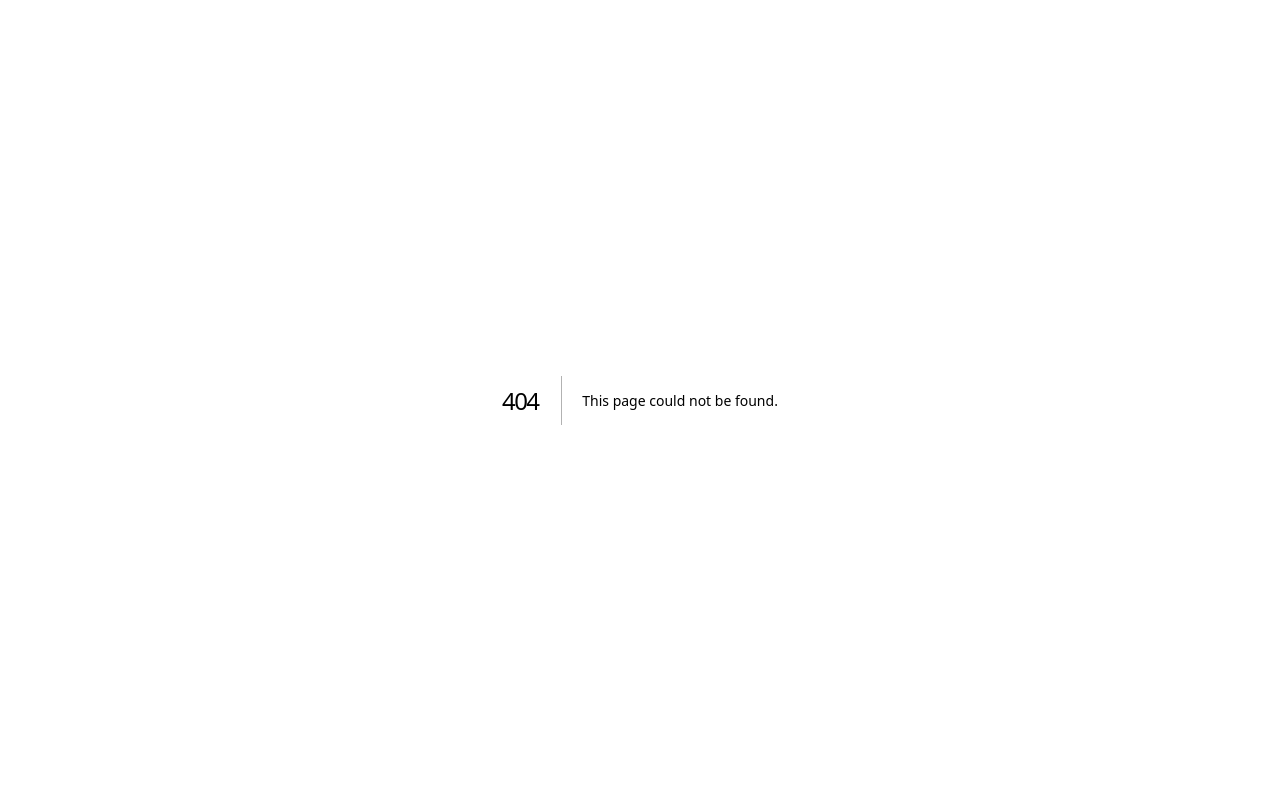
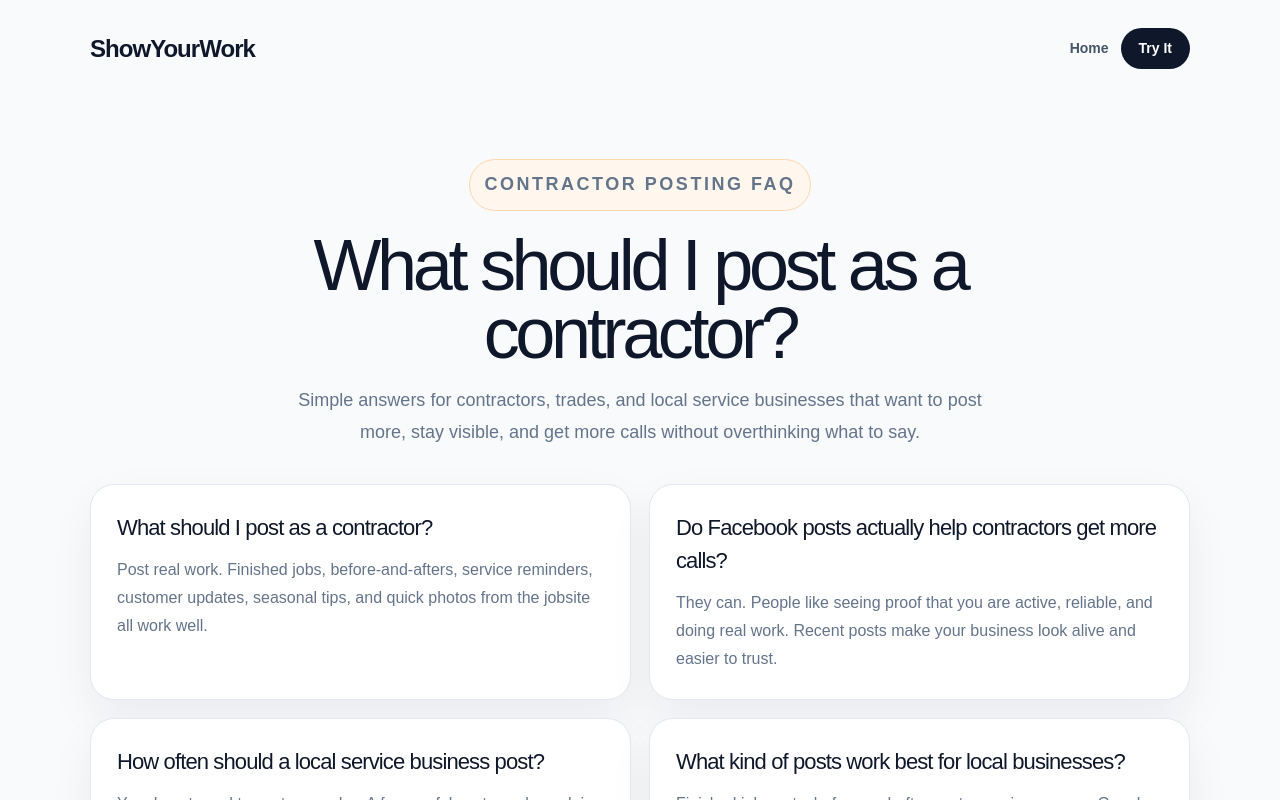
Before and after one commit to altifygenerator-ai/workpost, a Next.js app: page /faq in a window 1280 px wide. Before the commit this address had no page. Shown: the top 800 px of the page. Built offline with nearby package versions, Linux system fonts and the light colour scheme.

Commit message:
cleaned and finished added faq page

```diff
--- /dev/null
+++ b/app/faq/page.tsx
@@ -0,0 +1,88 @@
+import Link from "next/link";
+
+export const metadata = {
+  title: "What Should I Post as a Contractor? | ShowYourWork",
+  description:
+    "Simple answers for contractors and local service businesses on what to post, how often to post, and how to turn daily work into posts that get more calls.",
+};
+
+const faqs = [
+  {
+    q: "What should I post as a contractor?",
+    a: "Post real work. Finished jobs, before-and-afters, service reminders, customer updates, seasonal tips, and quick photos from the jobsite all work well.",
+  },
+  {
+    q: "Do Facebook posts actually help contractors get more calls?",
+    a: "They can. People like seeing proof that you are active, reliable, and doing real work. Recent posts make your business look alive and easier to trust.",
+  },
+  {
+    q: "How often should a local service business post?",
+    a: "You do not need to post every day. A few useful posts each week is usually better than posting random filler.",
+  },
+  {
+    q: "What kind of posts work best for local businesses?",
+    a: "Finished job posts, before-and-after posts, service promos, Google Business updates, and short local ads are all strong options.",
+  },
+  {
+    q: "What do I type into ShowYourWork?",
+    a: "Just type what happened like you would tell someone in person. For example, finished a driveway, repaired a roof, or cleaned up a yard.",
+  },
+  {
+    q: "Will the posts sound fake?",
+    a: "No. The goal is simple, local, natural wording that sounds like a real business owner.",
+  },
+  {
+    q: "Can I use this for Google Business Profile posts?",
+    a: "Yes. You can use it for short Google updates, Facebook posts, service reminders, and simple promos.",
+  },
+  {
+    q: "Is this only for contractors?",
+    a: "No. It works for roofers, gravel companies, landscapers, HVAC techs, remodelers, cleaners, mechanics, and most local service businesses.",
+  },
+];
+
+export default function FAQPage() {
+  return (
+    <main className="faqShell">
+      <nav className="faqNav">
+        <Link href="/" className="faqLogo">
+          ShowYourWork
+        </Link>
+
+        <div className="faqNavActions">
+          <Link href="/" className="faqNavLink">
+            Home
+          </Link>
+          <Link href="/#builder" className="faqNavBtn">
+            Try It
+          </Link>
+        </div>
+      </nav>
+
+      <section className="faqHeader">
+        <p className="faqKicker">Contractor Posting FAQ</p>
+        <h1>What should I post as a contractor?</h1>
+        <p>
+          Simple answers for contractors, trades, and local service businesses
+          that want to post more, stay visible, and get more calls without
+          overthinking what to say.
+        </p>
+      </section>
+
+      <section className="faqGrid">
+        {faqs.map((item) => (
+          <article className="faqCard" key={item.q}>
+            <h2>{item.q}</h2>
+            <p>{item.a}</p>
+          </article>
+        ))}
+      </section>
+
+      <section className="faqCTA">
+        <h2>Ready to turn your work into a post?</h2>
+        <p>Type what you did today and get a post ready to copy and use.</p>
+        <Link href="/#builder">Try ShowYourWork</Link>
+      </section>
+    </main>
+  );
+}
--- a/app/globals.css
+++ b/app/globals.css
@@ -29,8 +29,8 @@ body {
 }
 
 a {
+  text-decoration: none;
   color: inherit;
-  text-decoration: none;
 }
 
 button,
@@ -40,13 +40,7 @@ select {
   font: inherit;
 }
 
-.hero {
-  min-height: 100vh;
-  padding: 28px 24px 80px;
-  background:
-    radial-gradient(circle at top right, rgba(234, 88, 12, 0.26), transparent 36%),
-    linear-gradient(135deg, #0f172a 0%, #111827 50%, #020617 100%);
-}
+/* NAV */
 
 .nav {
   max-width: 1180px;
@@ -54,6 +48,23 @@ select {
   display: flex;
   align-items: center;
   justify-content: space-between;
+}
+
+.navActions {
+  display: flex;
+  align-items: center;
+  gap: 12px;
+}
+
+.navLink {
+  color: #cbd5e1;
+  font-weight: 800;
+  font-size: 14px;
+  padding: 10px 12px;
+}
+
+.navLink:hover {
+  color: white;
 }
 
 .logo {
@@ -71,10 +82,20 @@ select {
   font-size: 14px;
 }
 
+/* HERO */
+
+.hero {
+  min-height: 100vh;
+  padding: 28px 24px 80px;
+  background:
+    radial-gradient(circle at top right, rgba(234, 88, 12, 0.26), transparent 36%),
+    linear-gradient(135deg, #0f172a 0%, #111827 50%, #020617 100%);
+}
+
 .heroGrid {
   max-width: 1180px;
   margin: 0 auto;
-  padding-top: 110px;
+  padding-top: 100px;
   display: grid;
   grid-template-columns: 1fr 460px;
   gap: 60px;
@@ -102,29 +123,29 @@ select {
 
 h1 {
   max-width: 800px;
-  margin: 22px 0 0;
-  font-size: clamp(48px, 7vw, 86px);
-  line-height: 0.96;
-  letter-spacing: -0.07em;
+  margin: 20px 0 0;
+  font-size: clamp(48px, 7vw, 82px);
+  line-height: 0.95;
+  letter-spacing: -0.06em;
 }
 
 .heroText {
   max-width: 660px;
   color: #cbd5e1;
-  font-size: 19px;
+  font-size: 18px;
   line-height: 1.8;
-  margin-top: 26px;
+  margin-top: 24px;
 }
 
 .heroTags {
   display: flex;
   flex-wrap: wrap;
   gap: 10px;
-  margin-top: 32px;
+  margin-top: 28px;
 }
 
 .heroTags span {
-  background: rgba(255, 255, 255, 0.09);
+  background: rgba(255, 255, 255, 0.08);
   border: 1px solid rgba(255, 255, 255, 0.1);
   padding: 10px 14px;
   border-radius: 999px;
@@ -133,29 +154,30 @@ h1 {
   font-weight: 700;
 }
 
+/* PREVIEW */
+
 .previewCard {
-  background: rgba(255, 255, 255, 0.09);
-  border: 1px solid rgba(255, 255, 255, 0.14);
-  border-radius: 28px;
+  background: rgba(255, 255, 255, 0.08);
+  border: 1px solid rgba(255, 255, 255, 0.12);
+  border-radius: 26px;
   padding: 18px;
-  box-shadow: 0 25px 80px rgba(0, 0, 0, 0.28);
-  backdrop-filter: blur(14px);
+  box-shadow: 0 25px 70px rgba(0, 0, 0, 0.3);
+  backdrop-filter: blur(12px);
 }
 
 .previewLabel {
-  margin: 0 0 10px;
+  margin-bottom: 10px;
   color: #fed7aa;
-  font-size: 13px;
+  font-size: 12px;
   font-weight: 900;
   text-transform: uppercase;
-  letter-spacing: 0.14em;
 }
 
 .previewInput,
 .previewOutput {
-  border-radius: 20px;
-  padding: 18px;
-  font-size: 15px;
+  border-radius: 18px;
+  padding: 16px;
+  font-size: 14px;
   line-height: 1.7;
 }
 
@@ -165,35 +187,34 @@ h1 {
 }
 
 .previewOutput {
-  margin-top: 14px;
+  margin-top: 12px;
   background: #020617;
   color: #f8fafc;
-  border: 1px solid rgba(255, 255, 255, 0.1);
 }
+
+/* BUILDER */
 
 .builderSection {
   background: var(--light);
   color: #0f172a;
-  padding: 90px 24px;
+  padding: 80px 24px;
 }
 
 .sectionIntro {
   max-width: 1180px;
-  margin: 0 auto 34px;
+  margin: 0 auto 32px;
 }
 
 .sectionIntro h2 {
-  max-width: 780px;
-  margin: 18px 0 12px;
-  font-size: clamp(36px, 5vw, 58px);
+  max-width: 720px;
+  margin: 16px 0;
+  font-size: clamp(36px, 5vw, 54px);
   line-height: 1;
-  letter-spacing: -0.05em;
 }
 
 .sectionIntro p {
-  max-width: 680px;
+  max-width: 640px;
   color: var(--muted);
-  font-size: 18px;
   line-height: 1.7;
 }
 
@@ -207,9 +228,9 @@ h1 {
 
 .inputPanel,
 .outputPanel {
-  border-radius: 28px;
-  padding: 24px;
-  box-shadow: 0 24px 70px rgba(15, 23, 42, 0.12);
+  border-radius: 26px;
+  padding: 22px;
+  box-shadow: 0 20px 60px rgba(15, 23, 42, 0.12);
 }
 
 .inputPanel {
@@ -220,33 +241,23 @@ h1 {
 .outputPanel {
   background: #020617;
   color: white;
-  border: 1px solid #020617;
 }
 
-.paidBadge {
-  display: inline-flex;
-  background: var(--green-bg);
-  color: var(--green-text);
-  padding: 7px 12px;
-  border-radius: 999px;
-  font-size: 13px;
-  font-weight: 900;
-  margin-bottom: 18px;
-}
+/* FORM */
 
 .fieldGrid {
   display: grid;
   grid-template-columns: 1fr 1fr;
-  gap: 14px;
-  margin-bottom: 14px;
+  gap: 12px;
+  margin-bottom: 12px;
 }
 
 label {
   display: block;
-  color: #334155;
   font-size: 14px;
   font-weight: 900;
-  margin-bottom: 8px;
+  margin-bottom: 6px;
+  color: #334155;
 }
 
 input,
@@ -255,165 +266,138 @@ textarea {
   width: 100%;
   border: 1px solid var(--line);
   background: #f8fafc;
-  color: #0f172a;
-  border-radius: 14px;
-  padding: 13px 14px;
+  border-radius: 12px;
+  padding: 12px;
   outline: none;
 }
 
-input:focus,
-select:focus,
-textarea:focus {
-  border-color: var(--orange);
-  background: white;
-}
-
 textarea {
-  min-height: 230px;
+  min-height: 200px;
   resize: vertical;
-  line-height: 1.7;
 }
 
 .smallRow {
-  margin-top: 8px;
   display: flex;
   justify-content: space-between;
-  gap: 12px;
+  margin-top: 6px;
+  font-size: 12px;
   color: var(--muted);
-  font-size: 13px;
 }
+
+/* BUTTON */
 
 .mainBtn {
   width: 100%;
-  margin-top: 18px;
-  border: 0;
+  margin-top: 16px;
   background: var(--orange);
   color: white;
-  padding: 16px 20px;
-  border-radius: 16px;
-  font-weight: 950;
+  padding: 14px;
+  border-radius: 14px;
+  font-weight: 900;
+  border: none;
   cursor: pointer;
-  box-shadow: 0 14px 30px rgba(234, 88, 12, 0.26);
 }
 
 .mainBtn:hover {
   background: var(--orange-dark);
 }
 
-.mainBtn:disabled {
-  opacity: 0.65;
-  cursor: not-allowed;
+/* OUTPUT */
+
+.outputPanel {
+  background: #020617;
+  color: white;
+  border-radius: 26px;
+  padding: 24px;
+  box-shadow: 0 20px 60px rgba(15, 23, 42, 0.12);
 }
 
-.unlockBox,
-.paywall {
-  margin-top: 18px;
-  border-radius: 18px;
-  background: #fff7ed;
-  border: 1px solid #fed7aa;
-  padding: 16px;
-  text-align: center;
+.outputTop {
+  display: flex;
+  align-items: center;
+  justify-content: space-between;
+  gap: 16px;
+  margin-bottom: 18px;
 }
 
-.unlockBox p,
-.paywall p {
-  margin: 0 0 12px;
-  color: #9a3412;
-  font-weight: 700;
+.outputTop p {
+  margin: 0 0 4px;
+  color: #fed7aa;
+  font-size: 12px;
+  font-weight: 900;
+  text-transform: uppercase;
+  letter-spacing: 0.12em;
 }
 
-.unlockBox button,
-.paywall button {
-  border: 0;
-  background: #0f172a;
+.outputTop h3 {
+  margin: 0;
   color: white;
-  padding: 11px 16px;
-  border-radius: 12px;
+  font-size: 24px;
+  line-height: 1.1;
+  letter-spacing: -0.04em;
+}
+
+.copyBtn {
+  border: 1px solid rgba(255, 255, 255, 0.18);
+  background: white;
+  color: #020617;
+  padding: 10px 16px;
+  border-radius: 999px;
+  font-size: 14px;
   font-weight: 900;
   cursor: pointer;
 }
 
-.paywall h3 {
-  margin: 0 0 8px;
-}
-
-.outputTop {
-  display: flex;
-  justify-content: space-between;
-  gap: 16px;
-  align-items: start;
-  margin-bottom: 16px;
-}
-
-.outputTop p {
-  margin: 0;
-  color: #fed7aa;
-  font-size: 13px;
-  font-weight: 900;
-  text-transform: uppercase;
-  letter-spacing: 0.14em;
-}
-
-.outputTop h3 {
-  margin: 6px 0 0;
-  font-size: 28px;
-  letter-spacing: -0.04em;
-}
-
-.outputTop button {
-  border: 0;
-  background: white;
-  color: #0f172a;
-  padding: 10px 16px;
-  border-radius: 999px;
-  font-weight: 900;
-  cursor: pointer;
+.copyBtn:hover {
+  background: #fed7aa;
 }
 
 .outputBox {
-  min-height: 480px;
+  min-height: 420px;
   white-space: pre-wrap;
   background: rgba(255, 255, 255, 0.06);
-  border: 1px solid rgba(255, 255, 255, 0.09);
-  border-radius: 20px;
-  padding: 20px;
+  border: 1px solid rgba(255, 255, 255, 0.08);
+  padding: 22px;
+  border-radius: 22px;
   color: #e2e8f0;
-  line-height: 1.8;
+  font-size: 16px;
+  line-height: 1.75;
 }
+
+/* INFO */
 
 .infoSection {
   background: white;
   color: #0f172a;
-  padding: 80px 24px;
+  padding: 70px 24px;
   display: grid;
   grid-template-columns: repeat(3, 1fr);
-  gap: 22px;
-  max-width: 100%;
+  gap: 20px;
 }
 
 .infoCard {
-  max-width: 360px;
+  max-width: 320px;
   margin: 0 auto;
 }
 
 .infoCard h3 {
-  font-size: 24px;
-  margin: 0;
-  letter-spacing: -0.04em;
+  font-size: 22px;
 }
 
 .infoCard p {
   color: var(--muted);
-  line-height: 1.7;
 }
+
+/* FOOTER */
 
 footer {
   background: #020617;
+  text-align: center;
+  padding: 24px;
   color: #94a3b8;
-  text-align: center;
-  padding: 28px 20px;
-  font-size: 14px;
 }
+
+/* RESPONSIVE */
 
 @media (max-width: 900px) {
   .heroGrid,
@@ -421,28 +405,168 @@ footer {
   .infoSection {
     grid-template-columns: 1fr;
   }
-
-  .heroGrid {
-    padding-top: 70px;
-  }
 }
 
-@media (max-width: 620px) {
+@media (max-width: 600px) {
   .fieldGrid {
     grid-template-columns: 1fr;
   }
 
-  .hero {
-    padding-inline: 18px;
+  .navActions {
+    gap: 8px;
+  }
+}
+.faqShell {
+  min-height: 100vh;
+  background: #f8fafc;
+  color: #0f172a;
+  padding: 28px 24px 80px;
+}
+
+.faqNav {
+  max-width: 1100px;
+  margin: 0 auto;
+  display: flex;
+  align-items: center;
+  justify-content: space-between;
+}
+
+.faqLogo {
+  color: #0f172a;
+  font-size: 24px;
+  font-weight: 900;
+  letter-spacing: -0.04em;
+}
+
+.faqNavActions {
+  display: flex;
+  align-items: center;
+  gap: 12px;
+}
+
+.faqNavLink {
+  color: #475569;
+  font-weight: 800;
+  font-size: 14px;
+}
+
+.faqNavBtn {
+  background: #0f172a;
+  color: white;
+  padding: 10px 18px;
+  border-radius: 999px;
+  font-weight: 900;
+  font-size: 14px;
+}
+
+.faqHeader {
+  max-width: 900px;
+  margin: 0 auto;
+  padding: 90px 0 36px;
+  text-align: center;
+}
+
+.faqKicker {
+  display: inline-flex;
+  margin: 0;
+  color: #ea580c;
+  background: #fff7ed;
+  border: 1px solid #fed7aa;
+  padding: 9px 14px;
+  border-radius: 999px;
+  font-size: 12px;
+  font-weight: 900;
+  text-transform: uppercase;
+  letter-spacing: 0.14em;
+}
+
+.faqHeader h1 {
+  margin: 20px auto 18px;
+  max-width: 780px;
+  font-size: clamp(42px, 6vw, 72px);
+  line-height: 0.95;
+  letter-spacing: -0.06em;
+  color: #0f172a;
+}
+
+.faqHeader p {
+  max-width: 720px;
+  margin: 0 auto;
+  color: #64748b;
+  font-size: 18px;
+  line-height: 1.75;
+}
+
+.faqGrid {
+  max-width: 1100px;
+  margin: 0 auto;
+  display: grid;
+  grid-template-columns: repeat(2, 1fr);
+  gap: 18px;
+}
+
+.faqCard {
+  background: white;
+  border: 1px solid #e2e8f0;
+  border-radius: 24px;
+  padding: 26px;
+  box-shadow: 0 18px 45px rgba(15, 23, 42, 0.06);
+}
+
+.faqCard h2 {
+  margin: 0;
+  color: #0f172a;
+  font-size: 22px;
+  letter-spacing: -0.04em;
+}
+
+.faqCard p {
+  margin: 12px 0 0;
+  color: #64748b;
+  font-size: 16px;
+  line-height: 1.75;
+}
+
+.faqCTA {
+  max-width: 1100px;
+  margin: 24px auto 0;
+  background: #0f172a;
+  color: white;
+  border-radius: 28px;
+  padding: 42px 28px;
+  text-align: center;
+}
+
+.faqCTA h2 {
+  margin: 0;
+  font-size: 36px;
+  letter-spacing: -0.05em;
+}
+
+.faqCTA p {
+  color: #cbd5e1;
+  margin: 12px 0 20px;
+}
+
+.faqCTA a {
+  display: inline-block;
+  background: #ea580c;
+  color: white;
+  padding: 14px 22px;
+  border-radius: 999px;
+  font-weight: 900;
+}
+
+@media (max-width: 760px) {
+  .faqGrid {
+    grid-template-columns: 1fr;
   }
 
-  .builderSection {
-    padding-inline: 18px;
+  .faqHeader {
+    padding-top: 64px;
   }
 
-  .inputPanel,
-  .outputPanel {
-    padding: 18px;
-    border-radius: 22px;
+  .faqNav {
+    gap: 16px;
   }
 }
--- a/app/page.tsx
+++ b/app/page.tsx
@@ -1,4 +1,5 @@
 import PostBuilder from "@/components/PostBuilder";
+import Link from "next/link";
 export const metadata = {
   title: "What to Post as a Contractor | Simple Post Builder",
   description:
@@ -8,12 +9,21 @@ export default function Home() {
   return (
     <main>
       <section className="hero">
-        <nav className="nav">
-          <div className="logo">ShowYourWork</div>
-          <a href="#builder" className="navBtn">
-            Try It
-          </a>
-        </nav>
+<nav className="nav">
+  <Link href="/" className="logo">
+    ShowYourWork
+  </Link>
+
+  <div className="navActions">
+    <Link href="/faq" className="navLink">
+      FAQ
+    </Link>
+
+    <a href="#builder" className="navBtn">
+      Try It
+    </a>
+  </div>
+</nav>
 
         <div className="heroGrid">
           <div>
```
Also changed, not shown: components/PostBuilder.tsx (+8 -1 lines).
